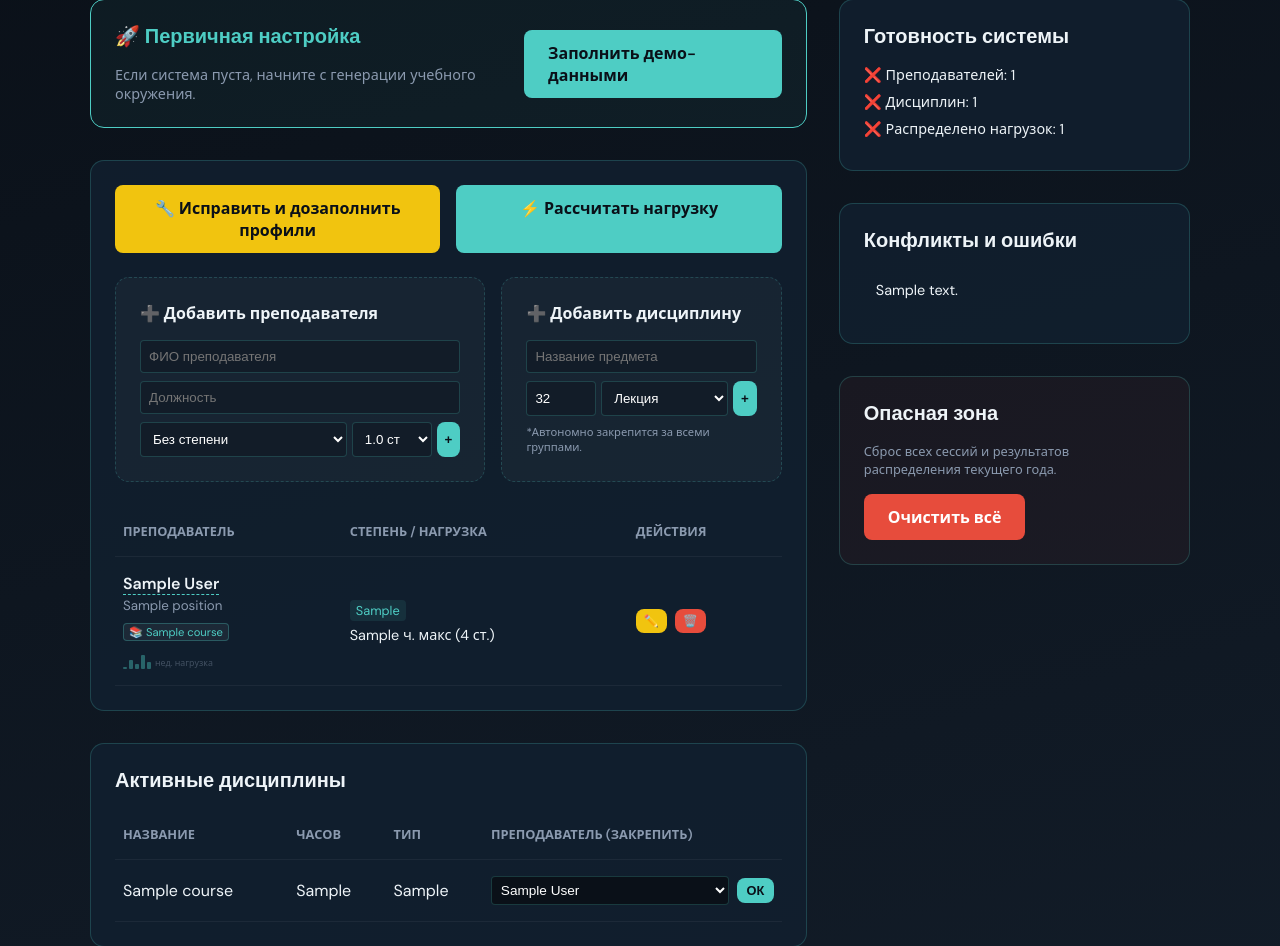
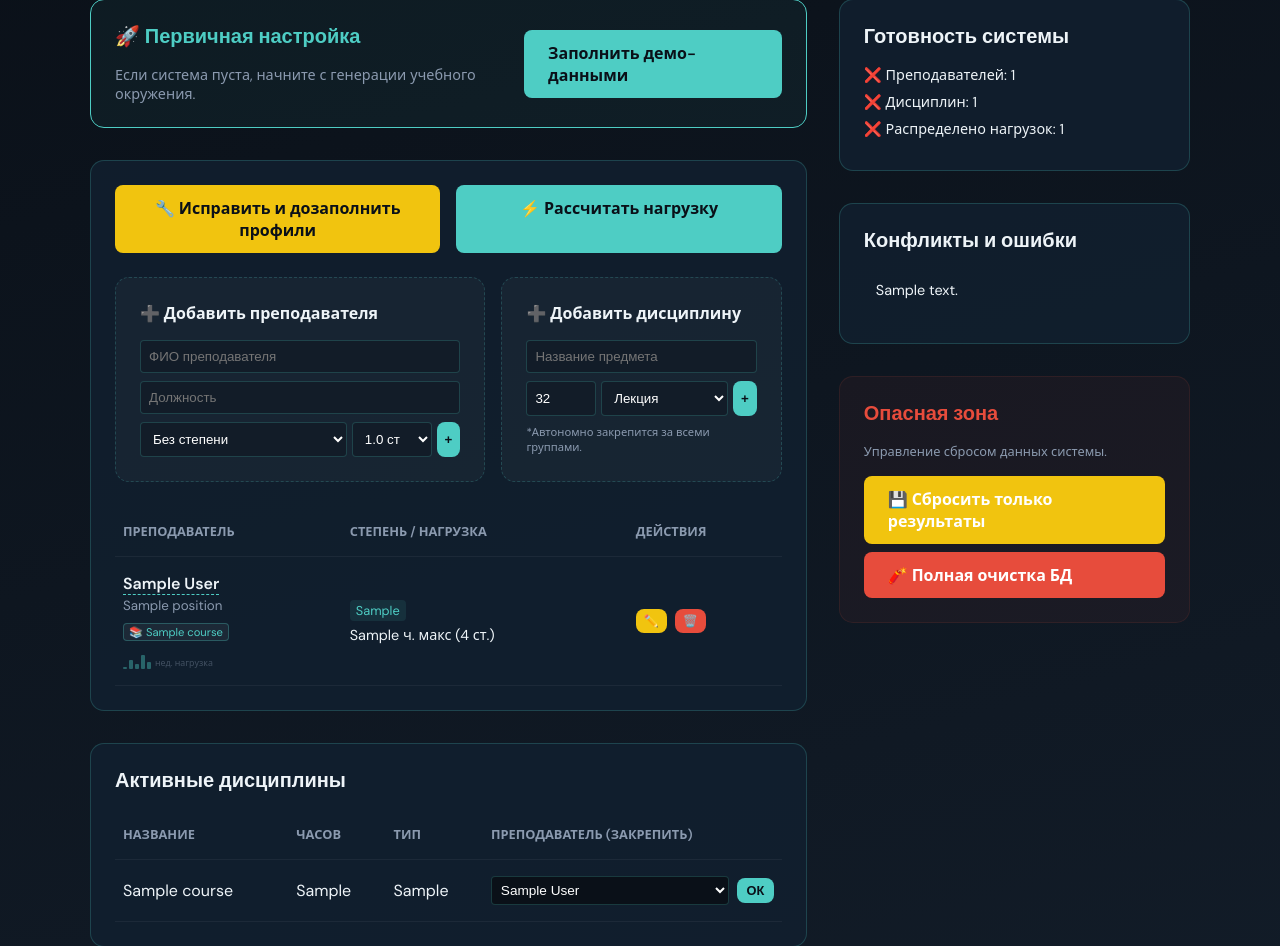
Before and after one commit to murdasoft/meta-university-system, a Django app: template django_project/danadjango/scheduler/templates/scheduler/load_dashboard.html in a window 1280 px wide. Shown: the part 142-1088 px from the top of the page. Run offline with Django 4.2, Linux system fonts and the light colour scheme; the template is opened without the code that fills it: most values are stand-ins (such as "Sample title", 1, 10 or a date in 2020).

Commit message:
ui: split reset into soft and hard options for better clarity

```diff
--- a/django_project/danadjango/scheduler/templates/scheduler/load_dashboard.html
+++ b/django_project/danadjango/scheduler/templates/scheduler/load_dashboard.html
@@ -334,10 +334,18 @@
                     {% endif %}
                 </div>
 
-                <div class="card" style="background: rgba(231, 76, 60, 0.05);">
-                    <h2>Опасная зона</h2>
-                    <p style="font-size: 0.8rem; color: var(--muted); margin-bottom: 1rem;">Сброс всех сессий и результатов распределения текущего года.</p>
-                    <a href="{% url 'clear-all' %}" class="btn btn--danger" onclick="return confirm('Вы уверены? Это удалит все сгенерированные данные!')">Очистить всё</a>
+                <div class="card" style="background: rgba(231, 76, 60, 0.05); border: 1px solid rgba(231, 76, 60, 0.1);">
+                    <h2 style="color: var(--danger);"><i class="fas fa-exclamation-triangle"></i> Опасная зона</h2>
+                    <p style="font-size: 0.8rem; color: var(--muted); margin-bottom: 1rem;">Управление сбросом данных системы.</p>
+
+                    <div style="display: flex; flex-direction: column; gap: 0.5rem;">
+                        <a href="{% url 'reset-results' %}" class="btn" style="background: var(--warning); color: white;" onclick="return confirm('Это удалит только расписание и связки. Преподаватели останутся. Продолжить?')">
+                            💾 Сбросить только результаты
+                        </a>
+                        <a href="{% url 'run-setup-expert' %}" class="btn btn--danger" onclick="return confirm('ВНИМАНИЕ! Это полностью удалит всех преподавателей и предметы. Вы уверены?')">
+                            🧨 Полная очистка БД
+                        </a>
+                    </div>
                 </div>
             </div>
         </div>
--- a/django_project/danadjango/scheduler/urls.py
+++ b/django_project/danadjango/scheduler/urls.py
@@ -6,7 +6,6 @@ urlpatterns = [
     path('run-distributor/', views.run_distributor, name='run-distributor'),
     path('schedule-dashboard/', views.schedule_dashboard, name='schedule-dashboard'),
     path('run-scheduler/', views.run_scheduler, name='run-scheduler'),
-    path('clear-all/', views.clear_all, name='clear-all'),
     path('teacher/<int:teacher_id>/', views.teacher_detail, name='teacher-detail'),
     path('teacher/<int:teacher_id>/assign/', views.manual_assign_course, name='manual-assign-course'),
     path('assignment/<int:assignment_id>/remove/', views.remove_assignment, name='remove-assignment'),
@@ -17,4 +16,5 @@ urlpatterns = [
     path('teacher/<int:teacher_id>/edit/', views.edit_teacher_manual, name='edit-teacher-manual'),
     path('teacher/<int:teacher_id>/delete/', views.delete_teacher, name='delete-teacher'),
     path('assign-teacher-from-dashboard/', views.assign_teacher_from_dashboard, name='assign-teacher-from-dashboard'),
+    path('reset-results/', views.run_reset_results, name='reset-results'),
 ]
```
Also changed, not shown: django_project/danadjango/scheduler/views.py (+11 -4 lines).
